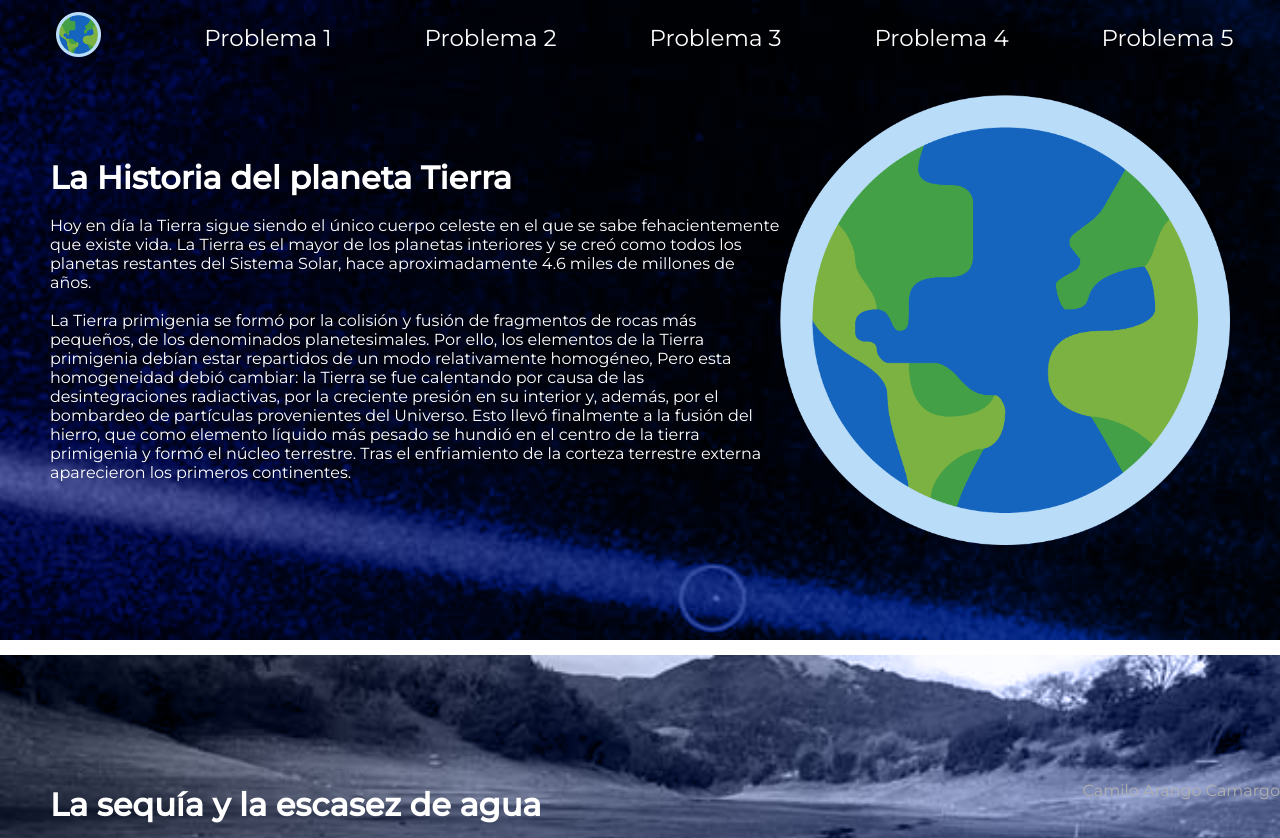
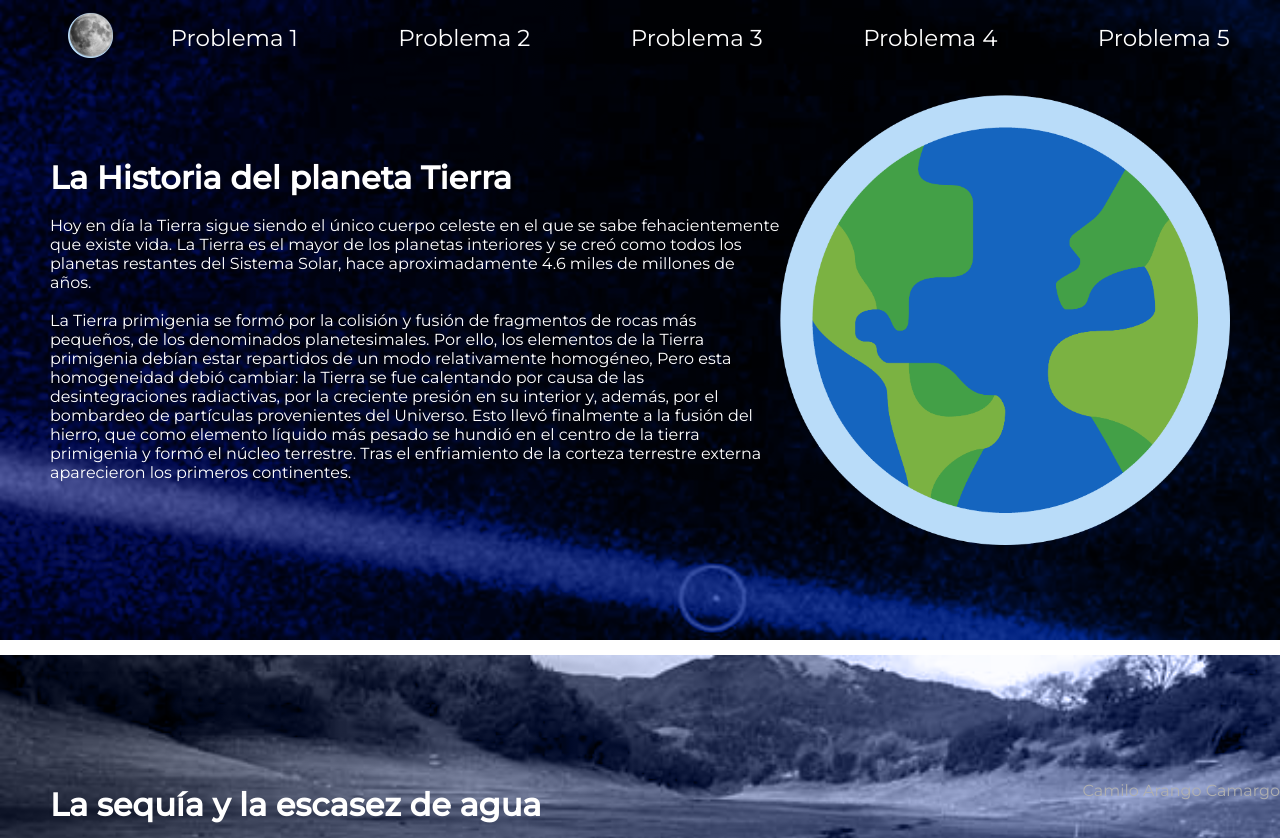
Before and after one commit to Milo0103/Dia-de-la-Tierra-2021, a plain HTML site: page index.html in a window 1280 px wide. Shown: the top 838 px of the page. Drawn offline with Linux system fonts and the light colour scheme.

Commit message:
Luna Momento

```diff
--- a/index.html
+++ b/index.html
@@ -11,9 +11,13 @@
   </head>
   <header>
     <nav class="nav">
-      <a href="#div1" style="margin: 3px 10px;"
-        ><img src="Tierra.png" width="45"
+      <a href="#div1" style="margin: 0px 10px;"
+        ><img src="Luna.png" width="65" class="LunaPng" /><img
+          src="Tierra.png"
+          width="45"
+          class="TierraPng"
       /></a>
+
       <a href="#div2">Problema 1</a>
       <a href="#div3">Problema 2</a>
       <a href="#div4">Problema 3</a>
--- a/webo.css
+++ b/webo.css
@@ -1,6 +1,7 @@
 :root {
   --nav-a-color: rgba(255, 255, 255, 1);
   --nav-bg-color: rgba(0, 0, 0, 0);
+  --nav-luna-opacity: 1;
 }
 * {
   margin: 0;
@@ -31,6 +32,19 @@ header {
   display: flex;
   justify-content: space-around;
   align-items: center;
+}
+.LunaPng {
+  top: 11px;
+  position: absolute;
+  z-index: 2;
+  opacity: var(--nav-luna-opacity);
+}
+.TierraPng {
+  position: absolute;
+  margin-left: 8px;
+  top: 13px;
+  opacity: 1;
+  z-index: 1;
 }
 .nav a {
   color: var(--nav-a-color);
--- a/webo.js
+++ b/webo.js
@@ -2,8 +2,9 @@ window.addEventListener("scroll", function () {
   let scrolll = window.scrollY;
   let value1 = 255 + (scrolll / 200) * -255;
   let value2 = (scrolll / 200) * 1;
+  let value3 = 1 + (scrolll / 200) * -1;
   // document.documentElement.style.setProperty("");
-  console.log(value1);
+  console.log(value3);
   document.documentElement.style.setProperty(
     "--nav-a-color",
     `rgba(${value1},${value1},${value1},1)`
@@ -12,4 +13,5 @@ window.addEventListener("scroll", function () {
     "--nav-bg-color",
     `rgba(255,255 ,255,${value2})`
   );
+  document.documentElement.style.setProperty("--nav-luna-opacity", `${value3}`);
 });
```
Also changed, not shown: Luna.png (added).
